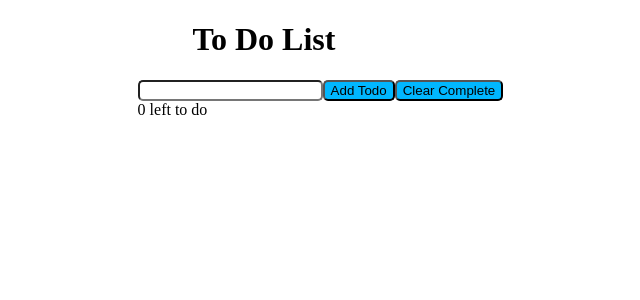
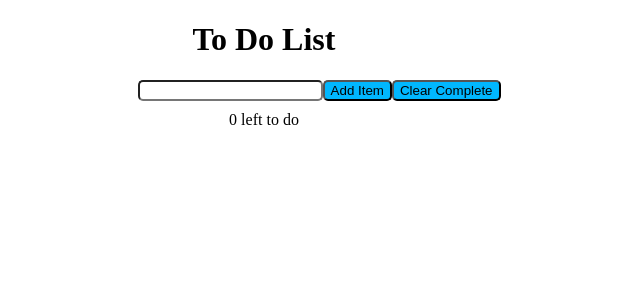
Before and after one commit to joshuaaskam/react-todolist, a React (Create React App) app: page / in a window 1280 px wide. Shown: the top 300 px of the page, without its empty margins (376-1016 px from the left). Built offline with nearby package versions, Linux system fonts and the light colour scheme.

Commit message:
Styled left to do

```diff
--- a/src/App.css
+++ b/src/App.css
@@ -31,3 +31,9 @@ button:hover {
     margin-bottom: 4px;
     padding: 1px;
 }
+
+.left-to-do {
+    text-align: center;
+    margin-left: 0px;
+    margin-top: 10px;
+}
--- a/src/App.js
+++ b/src/App.js
@@ -60,10 +60,10 @@ function App() {
       <div className='content'>
         <TodoList todos={todos} toggleTodo={toggleTodo} handleEditTodo={handleEditTodo} />
         <input type="text" onKeyUp={handleKeyUp} ref={todoNameRef} />
-        <button onClick={handleAddTodo}>Add Todo</button>
+        <button onClick={handleAddTodo}>Add Item</button>
         <button onClick={handleClearTodos}>Clear Complete</button>
-        <div>{todos.filter(todo => !todo.complete).length} left to do</div>
       </div>
+      <div className="left-to-do">{todos.filter(todo => !todo.complete).length} left to do</div>
     </>
   );
 }
```
